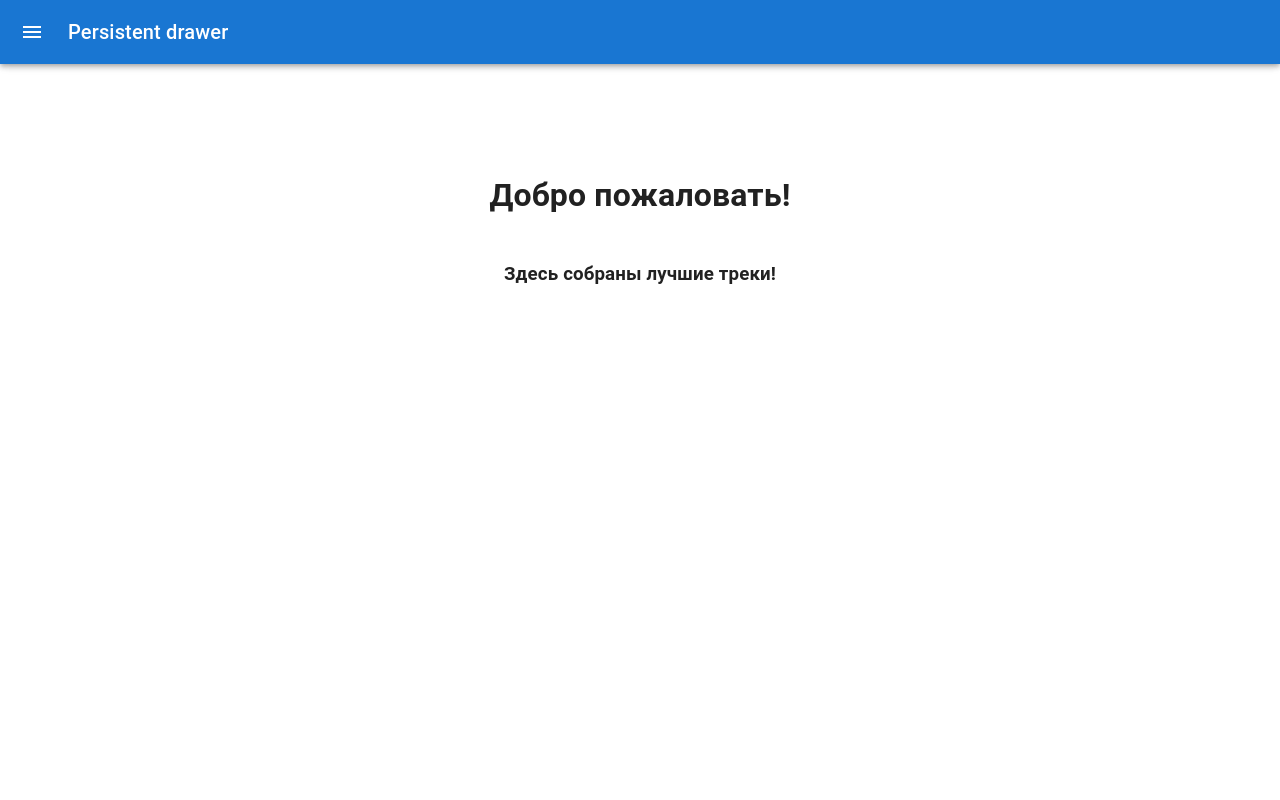
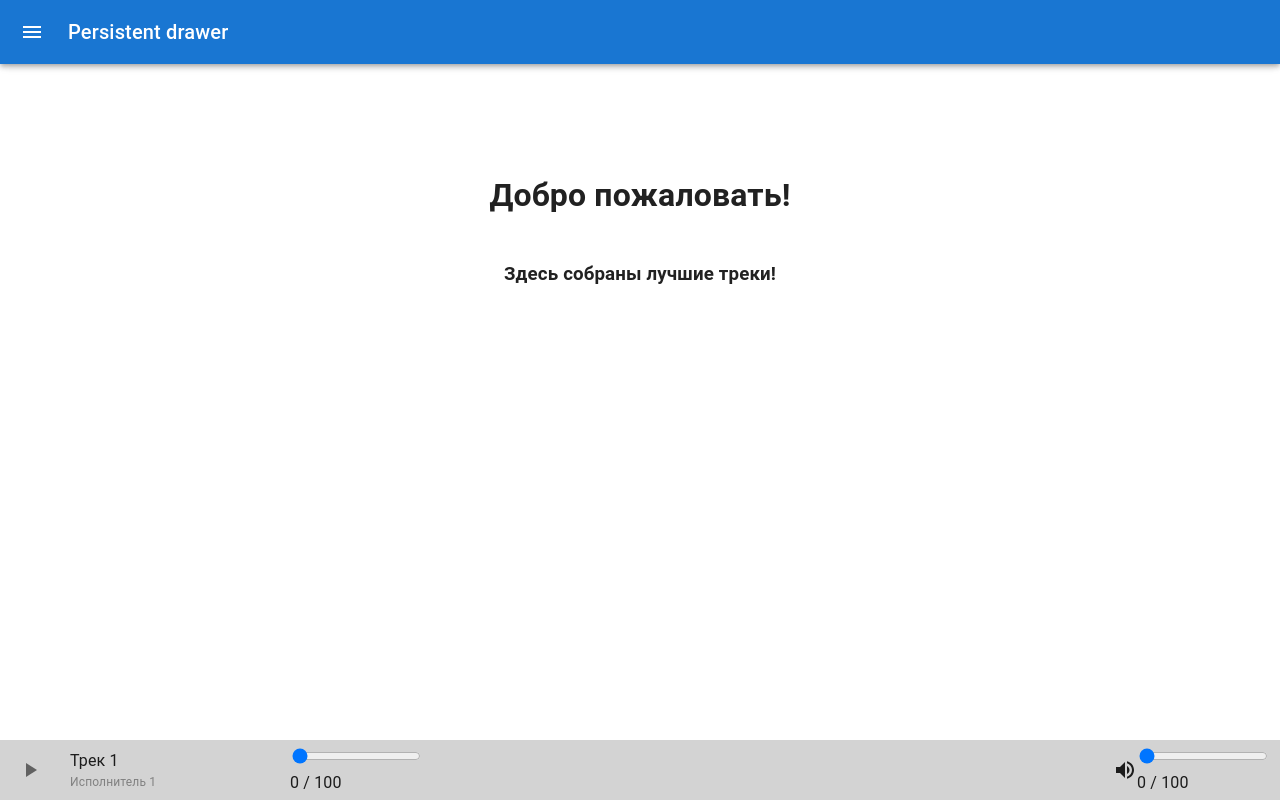
Before and after one commit to DenisJet/spotify-clone-client, a Next.js app: page / in a window 1280 px wide. Built offline with nearby package versions, Linux system fonts and the light colour scheme.

Commit message:
add Player (WIP)

```diff
--- /dev/null
+++ b/components/player.tsx
@@ -0,0 +1,34 @@
+import { Pause, PlayArrow, VolumeUp } from '@mui/icons-material';
+import { Grid, IconButton } from '@mui/material';
+import styles from '../styles/player.module.scss';
+import TrackProgress from './tarckProgress';
+
+const Player = () => {
+  const track = {
+    _id: '1',
+    name: 'Трек 1',
+    artist: 'Исполнитель 1',
+    text: 'Какой то текст',
+    listens: 5,
+    audio: 'http://localhost:5000/audio/2ee244f0-68b5-4b6e-a5f3-2dfcb29b0961.mp3',
+    picture: 'http://localhost:5000/image/2ff90916-b4b7-4041-89ed-b28b7772a759.jpg',
+    comments: [],
+  };
+  const active = false;
+  return (
+    <div className={styles.player}>
+      <IconButton onClick={(e) => e.stopPropagation()}>
+        {active ? <Pause /> : <PlayArrow />}
+      </IconButton>
+      <Grid container direction='column' style={{ width: 200, margin: '0 20px' }}>
+        <div>{track.name}</div>
+        <div style={{ fontSize: 12, color: 'gray' }}>{track.artist}</div>
+      </Grid>
+      <TrackProgress left={0} right={100} onChange={() => ({})} />
+      <VolumeUp style={{ marginLeft: 'auto' }} />
+      <TrackProgress left={0} right={100} onChange={() => ({})} />
+    </div>
+  );
+};
+
+export default Player;
--- /dev/null
+++ b/components/tarckProgress.tsx
@@ -0,0 +1,17 @@
+interface TrackProgressProps {
+  left: number;
+  right: number;
+  onChange: (evt: any) => void;
+}
+
+const TrackProgress: React.FC<TrackProgressProps> = ({ left, right, onChange }) => {
+  return (
+    <div>
+      <input type='range' min={left} max={right} value={left} onChange={onChange} />
+      <div style={{ display: 'flex' }}>
+        {left} / {right}
+      </div>
+    </div>
+  );
+};
+export default TrackProgress;
--- a/layouts/mainLayout.tsx
+++ b/layouts/mainLayout.tsx
@@ -1,4 +1,5 @@
 import Navbar from '@/components/navbar';
+import Player from '@/components/player';
 import { Container } from '@mui/material';
 
 export default function MainLayout({ children }: any) {
@@ -6,6 +7,7 @@
     <>
       <Navbar />
       <Container style={{ margin: '90px auto' }}>{children}</Container>
+      <Player />
     </>
   );
 }
--- /dev/null
+++ b/styles/player.module.scss
@@ -0,0 +1,10 @@
+.player {
+    height: 60px;
+    width: 100%;
+    position: fixed;
+    bottom: 0;
+    display: flex;
+    align-items: center;
+    padding: 0 10px;
+    background-color: lightgrey;
+}
```
